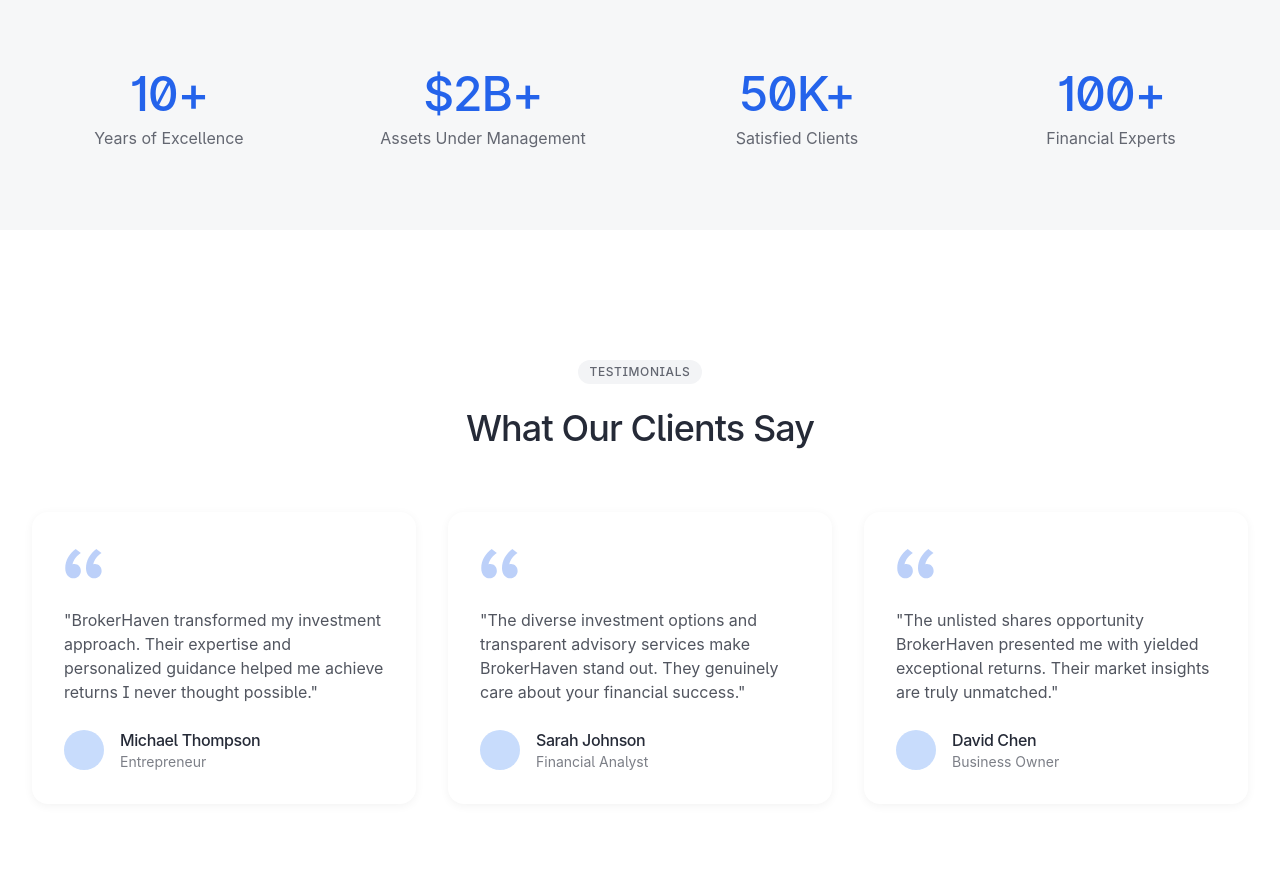
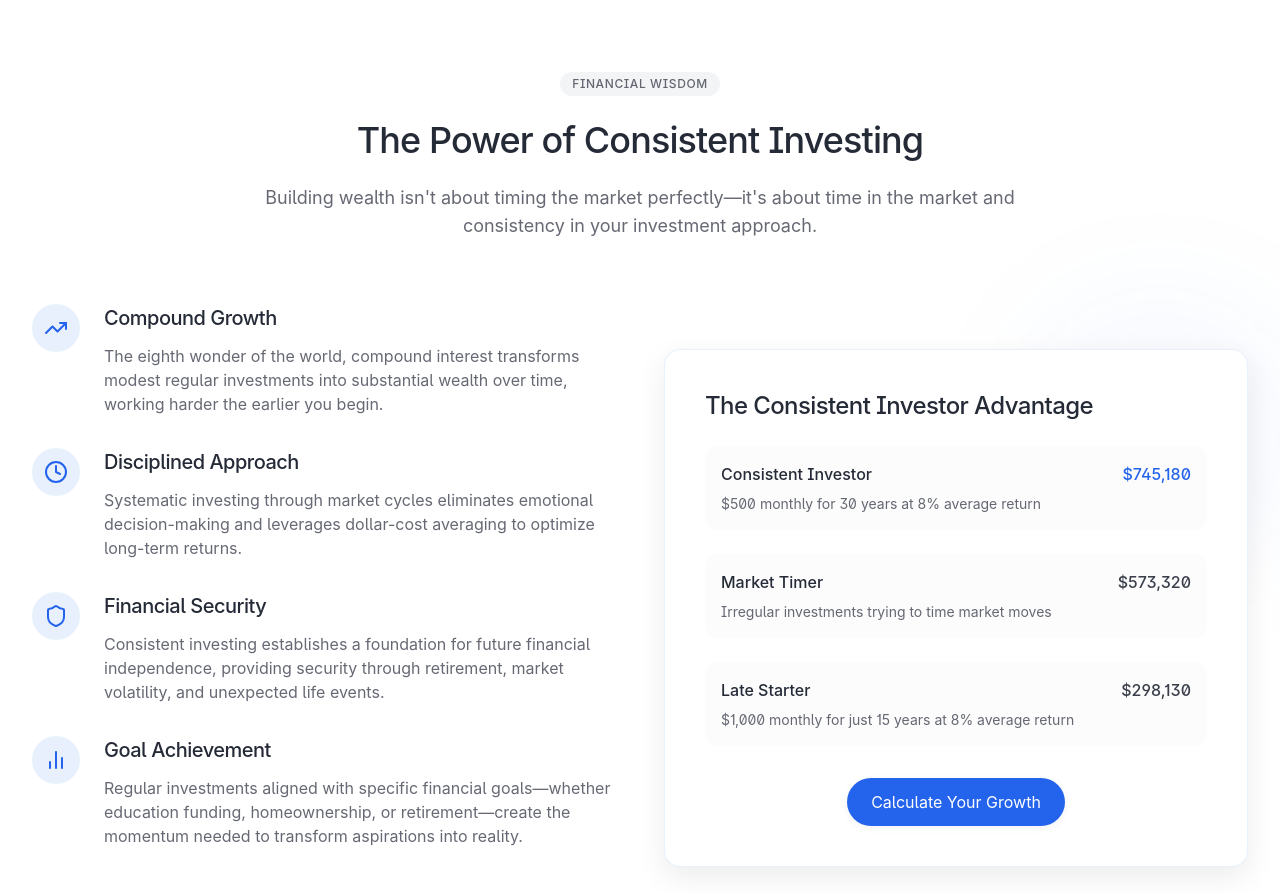
Before and after one commit to Kartikey017/noveltycapital, a React (Vite) app: page / in a window 1280 px wide. Shown: the part 1900-2792 px from the top of the page. Built offline with nearby package versions, Linux system fonts and the light colour scheme.

Commit message:
Refactor: Update product offerings
Update product offerings to include "IPO" after insurance and rename "Unlisted Shares" to "Pre IPO". Also, add content on the importance of consistent investing.

```diff
--- a/src/components/Navbar.tsx
+++ b/src/components/Navbar.tsx
@@ -14,7 +14,8 @@ const Navbar = () => {
     { name: "Bonds", path: "/product/bonds" },
     { name: "Mutual Funds", path: "/product/mutual-funds" },
     { name: "Insurance", path: "/product/insurance" },
-    { name: "Unlisted Shares", path: "/product/unlisted-shares" },
+    { name: "IPO", path: "/product/ipo" },
+    { name: "Pre IPO", path: "/product/unlisted-shares" },
     { name: "Calculators", path: "/calculators" },
   ];
 
--- a/src/components/ProductSection.tsx
+++ b/src/components/ProductSection.tsx
@@ -1,7 +1,7 @@
 
 import React from "react";
 import ProductCard from "./ProductCard";
-import { BarChart3, Banknote, LineChart, ShieldCheck, Briefcase, Diamond } from "lucide-react";
+import { BarChart3, Banknote, LineChart, ShieldCheck, Briefcase, Diamond, Globe } from "lucide-react";
 
 const ProductSection = () => {
   const products = [
@@ -34,11 +34,18 @@ const ProductSection = () => {
       delay: 4
     },
     {
-      title: "Unlisted Shares",
+      title: "IPO",
+      description: "Access exclusive initial public offerings and participate in the earliest stages of public company growth.",
+      icon: <Globe className="w-6 h-6" />,
+      slug: "ipo",
+      delay: 5
+    },
+    {
+      title: "Pre IPO",
       description: "Gain privileged access to exceptional opportunities in high-potential private companies before public listing.",
       icon: <Briefcase className="w-6 h-6" />,
       slug: "unlisted-shares",
-      delay: 5
+      delay: 6
     }
   ];
 
--- a/src/pages/Index.tsx
+++ b/src/pages/Index.tsx
@@ -1,9 +1,11 @@
 
 import React, { useEffect } from "react";
+import { Link } from "react-router-dom";
 import Navbar from "../components/Navbar";
 import Hero from "../components/Hero";
 import ProductSection from "../components/ProductSection";
 import Footer from "../components/Footer";
+import { ArrowRight, TrendingUp, Clock, Shield, BarChart2 } from "lucide-react";
 
 const Index = () => {
   useEffect(() => {
@@ -16,6 +18,129 @@ const Index = () => {
       <main className="flex-grow">
         <Hero />
         <ProductSection />
+
+        {/* Consistent Investing Section */}
+        <section className="py-20 bg-white">
+          <div className="container mx-auto px-6 md:px-8">
+            <div className="text-center max-w-3xl mx-auto mb-16">
+              <span className="inline-block px-3 py-1 mb-6 text-xs font-medium uppercase tracking-wider rounded-full bg-secondary text-foreground/70 animate-fade-in">
+                Financial Wisdom
+              </span>
+              <h2 className="text-3xl md:text-4xl font-medium tracking-tight mb-6 animate-fade-in">
+                The Power of Consistent Investing
+              </h2>
+              <p className="text-lg text-foreground/70 animate-fade-in delay-1">
+                Building wealth isn't about timing the market perfectly—it's about time in the market and consistency in your investment approach.
+              </p>
+            </div>
+
+            <div className="grid grid-cols-1 md:grid-cols-2 gap-12 items-center">
+              <div className="order-2 md:order-1">
+                <div className="space-y-8">
+                  <div className="flex gap-6">
+                    <div className="flex-shrink-0 w-12 h-12 rounded-full bg-primary/10 flex items-center justify-center text-primary">
+                      <TrendingUp className="w-6 h-6" />
+                    </div>
+                    <div>
+                      <h3 className="text-xl font-medium mb-3">Compound Growth</h3>
+                      <p className="text-foreground/70">
+                        The eighth wonder of the world, compound interest transforms modest regular investments into substantial wealth over time, working harder the earlier you begin.
+                      </p>
+                    </div>
+                  </div>
+
+                  <div className="flex gap-6">
+                    <div className="flex-shrink-0 w-12 h-12 rounded-full bg-primary/10 flex items-center justify-center text-primary">
+                      <Clock className="w-6 h-6" />
+                    </div>
+                    <div>
+                      <h3 className="text-xl font-medium mb-3">Disciplined Approach</h3>
+                      <p className="text-foreground/70">
+                        Systematic investing through market cycles eliminates emotional decision-making and leverages dollar-cost averaging to optimize long-term returns.
+                      </p>
+                    </div>
+                  </div>
+
+                  <div className="flex gap-6">
+                    <div className="flex-shrink-0 w-12 h-12 rounded-full bg-primary/10 flex items-center justify-center text-primary">
+                      <Shield className="w-6 h-6" />
+                    </div>
+                    <div>
+                      <h3 className="text-xl font-medium mb-3">Financial Security</h3>
+                      <p className="text-foreground/70">
+                        Consistent investing establishes a foundation for future financial independence, providing security through retirement, market volatility, and unexpected life events.
+                      </p>
+                    </div>
+                  </div>
+
+                  <div className="flex gap-6">
+                    <div className="flex-shrink-0 w-12 h-12 rounded-full bg-primary/10 flex items-center justify-center text-primary">
+                      <BarChart2 className="w-6 h-6" />
+                    </div>
+                    <div>
+                      <h3 className="text-xl font-medium mb-3">Goal Achievement</h3>
+                      <p className="text-foreground/70">
+                        Regular investments aligned with specific financial goals—whether education funding, homeownership, or retirement—create the momentum needed to transform aspirations into reality.
+                      </p>
+                    </div>
+                  </div>
+                </div>
+
+                <div className="mt-10">
+                  <Link
+                    to="/calculators"
+                    className="inline-flex items-center text-primary font-medium transition-all group"
+                  >
+                    <span>Explore Our Financial Calculators</span>
+                    <ArrowRight className="ml-2 w-4 h-4 transition-transform duration-300 group-hover:translate-x-1" />
+                  </Link>
+                </div>
+              </div>
+
+              <div className="order-1 md:order-2 relative">
+                <div className="absolute -top-10 -right-10 w-64 h-64 bg-primary/5 rounded-full blur-3xl"></div>
+                <div className="relative bg-white p-8 md:p-10 rounded-2xl shadow-elevated border border-primary/10">
+                  <h3 className="text-2xl font-medium mb-6">The Consistent Investor Advantage</h3>
+
+                  <div className="space-y-6">
+                    <div className="bg-secondary/30 p-4 rounded-xl">
+                      <div className="flex justify-between items-center mb-2">
+                        <span className="font-medium">Consistent Investor</span>
+                        <span className="text-primary font-medium">$745,180</span>
+                      </div>
+                      <p className="text-sm text-foreground/70">$500 monthly for 30 years at 8% average return</p>
+                    </div>
+
+                    <div className="bg-secondary/30 p-4 rounded-xl">
+                      <div className="flex justify-between items-center mb-2">
+                        <span className="font-medium">Market Timer</span>
+                        <span className="text-foreground/90 font-medium">$573,320</span>
+                      </div>
+                      <p className="text-sm text-foreground/70">Irregular investments trying to time market moves</p>
+                    </div>
+
+                    <div className="bg-secondary/30 p-4 rounded-xl">
+                      <div className="flex justify-between items-center mb-2">
+                        <span className="font-medium">Late Starter</span>
+                        <span className="text-foreground/90 font-medium">$298,130</span>
+                      </div>
+                      <p className="text-sm text-foreground/70">$1,000 monthly for just 15 years at 8% average return</p>
+                    </div>
+                  </div>
+
+                  <div className="mt-8 text-center">
+                    <Link
+                      to="/calculators"
+                      className="inline-block px-6 py-3 rounded-full bg-primary text-white shadow-subtle transition-all hover:shadow-elevated hover:bg-primary/90"
+                    >
+                      Calculate Your Growth
+                    </Link>
+                  </div>
+                </div>
+              </div>
+            </div>
+          </div>
+        </section>
 
         {/* Stats Section */}
         <section className="py-20 bg-secondary/70">
```
